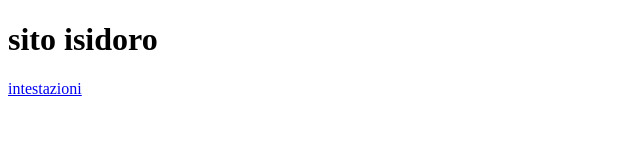
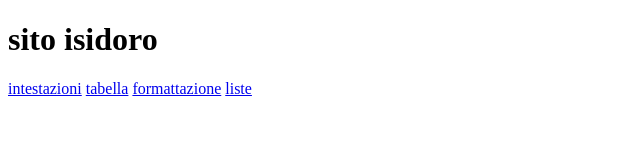
Before and after one commit to farchiuz/sms-isy.github.io, a plain HTML site: page index.html in a window 1280 px wide. Shown: the whole page, without its empty margins (0-640 px from the left). Drawn offline with Linux system fonts and the light colour scheme.

Commit message:
Update index.html

```diff
--- a/index.html
+++ b/index.html
@@ -8,5 +8,8 @@
 <body>
 <h1>sito isidoro</h1>
     <a href ="intestazioni.html">intestazioni</a>
+    <a href="tabella.html">tabella</a>
+    <a href="formattazione.html">formattazione</a>
+    <a href="liste.html">liste</a>
 </body>
 </html>
```
